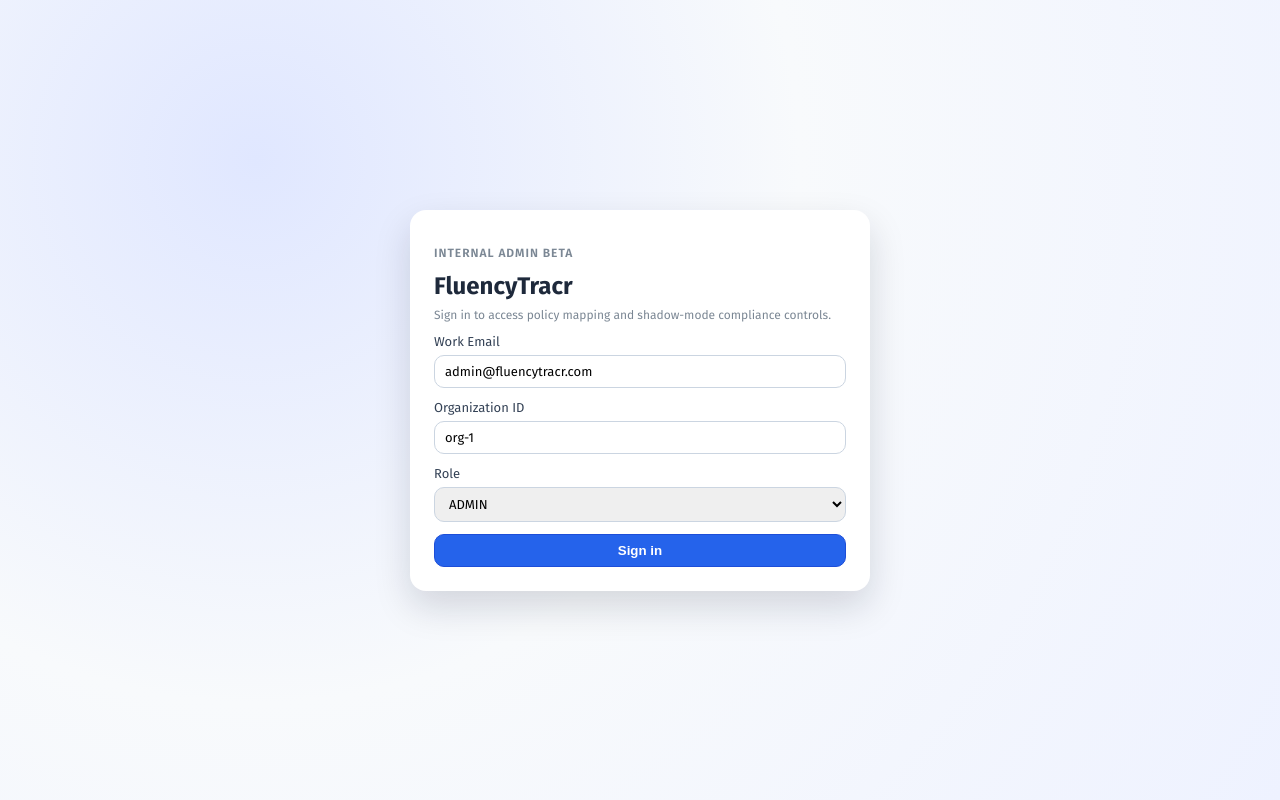
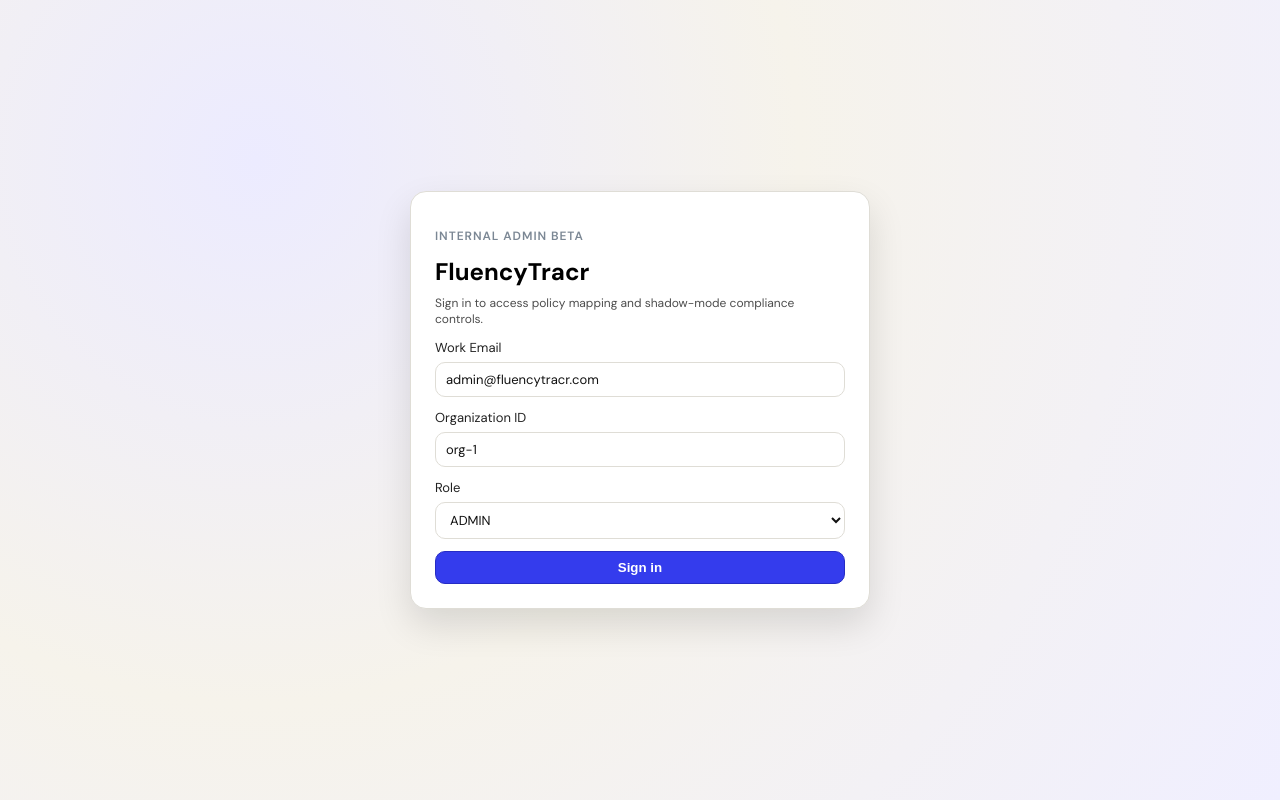
Before and after one commit to kelleyjamesb-ai/fluencytracr, a React (Vite) app in the folder frontend/: page /login in a window 1280 px wide. Built offline with nearby package versions, Linux system fonts and the light colour scheme.

Commit message:
Frontend governance design pass and Glean-aligned styling

```diff
--- a/frontend/src/styles.css
+++ b/frontend/src/styles.css
@@ -1,17 +1,21 @@
-@import url('https://fonts.googleapis.com/css2?family=Fira+Code:wght@400;500;600;700&family=Fira+Sans:wght@300;400;500;600;700&display=swap');
+@import url('https://fonts.googleapis.com/css2?family=DM+Sans:wght@400;500;600;700&family=Fira+Code:wght@400;500;600;700&display=swap');
 
 :root {
-  font-family: "Fira Sans", "Inter", "Segoe UI", system-ui, sans-serif;
-  color: #1E293B;
-  /* Slate-900 */
-  background: #F8FAFC;
-  /* Slate-50 */
+  font-family: "DM Sans", "Fira Sans", "Inter", "Segoe UI", system-ui, sans-serif;
+  color: #000000;
+  background: #F6F3EB;
 
-  /* SaaS Analytics Palette */
-  --primary: #3B82F6;
-  --primary-hover: #2563EB;
-  --secondary: #60A5FA;
-  --cta: #F97316;
+  /* Governance + Glean-inspired brand direction */
+  --primary: #343CED;
+  --primary-hover: #262CC4;
+  --secondary: #555CF0;
+  --cta: #D8FD49;
+  --bg: #F6F3EB;
+  --surface: #FFFFFF;
+  --surface-alt: #F0EFFF;
+  --ink: #000000;
+  --ink-soft: #1F1F1F;
+  --line: #DFDDD6;
   --success: #10B981;
   --warning: #F59E0B;
   --danger: #EF4444;
@@ -25,11 +29,11 @@
   /* Slate-500 HSL approx */
 
   /* Tints */
-  --tint-overview: 210 40% 98%;
-  --tint-patterns: 205 55% 96%;
-  --tint-decisions: 35 60% 96%;
-  --tint-implications: 260 35% 96%;
-  --tint-evidence: 220 10% 96%;
+  --tint-overview: 45 30% 95%;
+  --tint-patterns: 250 45% 95%;
+  --tint-decisions: 55 80% 93%;
+  --tint-implications: 250 50% 94%;
+  --tint-evidence: 45 25% 93%;
 }
 
 .cursor-pointer {
@@ -42,6 +46,8 @@
 
 body {
   margin: 0;
+  color: var(--ink);
+  background: radial-gradient(1000px 500px at 88% -5%, #ECEBFF 0%, var(--bg) 65%);
 }
 
 .app-shell {
@@ -51,8 +57,8 @@ body {
 }
 
 .sidebar {
-  background: #0f172a;
-  color: #e2e8f0;
+  background: #151515;
+  color: #F4F4F4;
   padding: 24px;
   display: flex;
   flex-direction: column;
@@ -61,13 +67,13 @@ body {
 
 .sidebar-brand h1 {
   margin: 6px 0 8px;
-  color: #f8fafc;
+  color: #FFFFFF;
   font-size: 24px;
 }
 
 .sidebar-brand p {
   margin: 0;
-  color: #cbd5f5;
+  color: #D9D9D9;
   font-size: 13px;
   line-height: 1.5;
 }
@@ -79,8 +85,8 @@ body {
 
 .nav-item {
   background: transparent;
-  border: 1px solid transparent;
-  color: #cbd5f5;
+  border: 1px solid #2C2C2C;
+  color: #E9E9E9;
   padding: 10px 12px;
   border-radius: 12px;
   text-align: left;
@@ -91,23 +97,22 @@ body {
 
 .nav-item:hover,
 .nav-item:focus {
-  background: rgba(59, 130, 246, 0.1);
-  /* Primary Blue/10 */
-  border-color: rgba(59, 130, 246, 0.3);
-  color: #fff;
+  background: rgba(216, 253, 73, 0.13);
+  border-color: rgba(216, 253, 73, 0.35);
+  color: #FFFFFF;
 }
 
 .nav-item.active {
   background: var(--primary);
   color: #fff;
   border-color: var(--primary-hover);
-  box-shadow: 0 0 15px rgba(59, 130, 246, 0.4);
+  box-shadow: 0 0 15px rgba(52, 60, 237, 0.4);
 }
 
 .sidebar-footer {
   margin-top: auto;
   font-size: 12px;
-  color: #94a3b8;
+  color: #BEBEBE;
 }
 
 .main {
@@ -134,7 +139,7 @@ body {
 
 .topbar p {
   margin: 0;
-  color: #52606d;
+  color: var(--ink-soft);
 }
 
 .window-controls {
@@ -152,7 +157,7 @@ body {
 
 .meta-label {
   font-size: 12px;
-  color: #7b8794;
+  color: #474747;
 }
 
 .meta-value {
@@ -190,9 +195,9 @@ body {
 }
 
 .toggle-button {
-  border: 1px solid #d5d8de;
-  background: #fff;
-  color: #52606d;
+  border: 1px solid var(--line);
+  background: var(--surface);
+  color: #222222;
   padding: 6px 12px;
   border-radius: 999px;
   cursor: pointer;
@@ -202,16 +207,16 @@ body {
 
 .toggle-button.active,
 .toggle-button:hover {
-  border-color: #2563eb;
-  color: #1f2933;
-  background: #f0f4f8;
+  border-color: var(--primary);
+  color: #111111;
+  background: #F0EFFF;
 }
 
 .eyebrow {
   text-transform: uppercase;
   font-size: 12px;
   letter-spacing: 0.08em;
-  color: #7b8794;
+  color: #4D4D4D;
   font-weight: 600;
 }
 
@@ -242,16 +247,17 @@ body {
 }
 
 .card {
-  background: #fff;
+  background: var(--surface);
   padding: 20px;
   border-radius: 16px;
-  box-shadow: 0 12px 24px rgba(0, 0, 0, 0.06);
+  border: 1px solid var(--line);
+  box-shadow: 0 12px 24px rgba(0, 0, 0, 0.05);
   transition: transform 0.2s ease, box-shadow 0.2s ease;
 }
 
 .card:hover {
   transform: translateY(-2px);
-  box-shadow: 0 18px 30px rgba(15, 23, 42, 0.12);
+  box-shadow: 0 18px 30px rgba(0, 0, 0, 0.1);
 }
 
 .card h3,
@@ -268,7 +274,7 @@ body {
 }
 
 .hero {
-  background: linear-gradient(135deg, #eef2ff 0%, #ffffff 50%, #f8fafc 100%);
+  background: linear-gradient(135deg, #ECEBFF 0%, #FFFFFF 52%, #F6F3EB 100%);
 }
 
 .hero-grid {
@@ -279,7 +285,7 @@ body {
 }
 
 .hero-copy {
-  color: #52606d;
+  color: var(--ink-soft);
   margin-top: 8px;
 }
 
@@ -306,7 +312,7 @@ body {
   display: block;
   font-size: 12px;
   font-weight: 600;
-  color: #7b8794;
+  color: #4D4D4D;
 }
 
 .metric-value {
@@ -315,14 +321,14 @@ body {
 
 .metric-label {
   font-size: 12px;
-  color: #7b8794;
+  color: #4D4D4D;
   margin-bottom: 6px;
 }
 
 .meta {
   margin-top: 8px;
   font-size: 12px;
-  color: #7b8794;
+  color: #4D4D4D;
 }
 
 .list {
@@ -331,7 +337,7 @@ body {
   padding: 0;
   display: grid;
   gap: 8px;
-  color: #52606d;
+  color: var(--ink-soft);
 }
 
 .chip-row {
@@ -344,26 +350,27 @@ body {
   font-size: 12px;
   padding: 4px 8px;
   border-radius: 999px;
-  background: #eef2ff;
-  color: #1f2933;
+  background: #F0EFFF;
+  color: #111111;
+  border: 1px solid #CFCDF7;
   font-weight: 600;
 }
 
 .divider {
   height: 1px;
-  background: #e4e7eb;
+  background: var(--line);
   margin: 16px 0;
 }
 
 .copy-block h4 {
   margin: 12px 0 6px;
   font-size: 14px;
-  color: #52606d;
+  color: var(--ink-soft);
 }
 
 .copy-block p {
   margin: 0;
-  color: #1f2933;
+  color: #111111;
 }
 
 .accordion summary {
@@ -392,7 +399,7 @@ body {
   display: flex;
   justify-content: space-between;
   font-size: 12px;
-  color: #9aa5b1;
+  color: #5A5A5A;
   margin-top: 4px;
 }
 
@@ -412,9 +419,9 @@ body {
   width: 12px;
   height: 12px;
   border-radius: 999px;
-  background: #6366f1;
+  background: var(--cta);
   margin-top: 18px;
-  box-shadow: 0 0 0 6px rgba(99, 102, 241, 0.15);
+  box-shadow: 0 0 0 6px rgba(216, 253, 73, 0.35);
 }
 
 .timeline-actions {
@@ -435,13 +442,14 @@ body {
   width: 10px;
   height: 10px;
   border-radius: 50%;
-  background: #6366f1;
-  box-shadow: 0 0 0 4px rgba(99, 102, 241, 0.2);
+  background: var(--primary);
+  box-shadow: 0 0 0 4px rgba(52, 60, 237, 0.2);
 }
 
 .secondary {
-  border: 1px solid #cbd2d9;
+  border: 1px solid #000000;
   background: #fff;
+  color: #111111;
   padding: 6px 12px;
   border-radius: 10px;
   font-weight: 600;
@@ -449,8 +457,8 @@ body {
 }
 
 .primary {
-  border: 1px solid #1d4ed8;
-  background: #2563eb;
+  border: 1px solid var(--primary-hover);
+  background: var(--primary);
   color: #fff;
   padding: 8px 14px;
   border-radius: 10px;
@@ -468,14 +476,15 @@ body {
   display: grid;
   place-items: center;
   padding: 24px;
-  background: radial-gradient(circle at 20% 20%, #e0e7ff 0%, #f8fafc 45%, #eef2ff 100%);
+  background: radial-gradient(circle at 20% 20%, #ECEBFF 0%, #F6F3EB 45%, #F0EFFF 100%);
 }
 
 .auth-card {
   width: min(460px, 100%);
   background: #fff;
   border-radius: 16px;
-  box-shadow: 0 16px 36px rgba(15, 23, 42, 0.15);
+  border: 1px solid var(--line);
+  box-shadow: 0 16px 36px rgba(0, 0, 0, 0.12);
   padding: 24px;
 }
 
@@ -493,14 +502,16 @@ body {
   display: grid;
   gap: 6px;
   font-size: 13px;
-  color: #334155;
+  color: #222222;
 }
 
 .auth-form input,
 .auth-form select,
 .form-grid input,
 .form-grid textarea {
-  border: 1px solid #cbd5e1;
+  border: 1px solid var(--line);
+  background: #fff;
+  color: #111111;
   border-radius: 10px;
   padding: 8px 10px;
   font: inherit;
@@ -516,7 +527,7 @@ body {
   display: grid;
   gap: 6px;
   font-size: 13px;
-  color: #334155;
+  color: #222222;
 }
 
 .row-between {
@@ -547,15 +558,15 @@ body {
 
 .data-table th,
 .data-table td {
-  border-bottom: 1px solid #e2e8f0;
+  border-bottom: 1px solid var(--line);
   padding: 8px;
   text-align: left;
   vertical-align: top;
 }
 
 .nested {
-  background: #f8fafc;
-  border: 1px solid #e2e8f0;
+  background: #faf8f2;
+  border: 1px solid var(--line);
 }
 
 .error-text {
```
Also changed, not shown: 4 other files (tests, documents, lock files or other folders).
